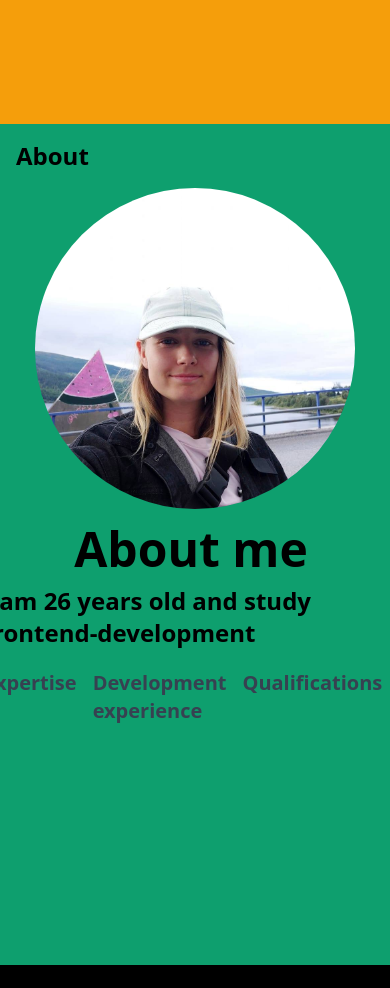
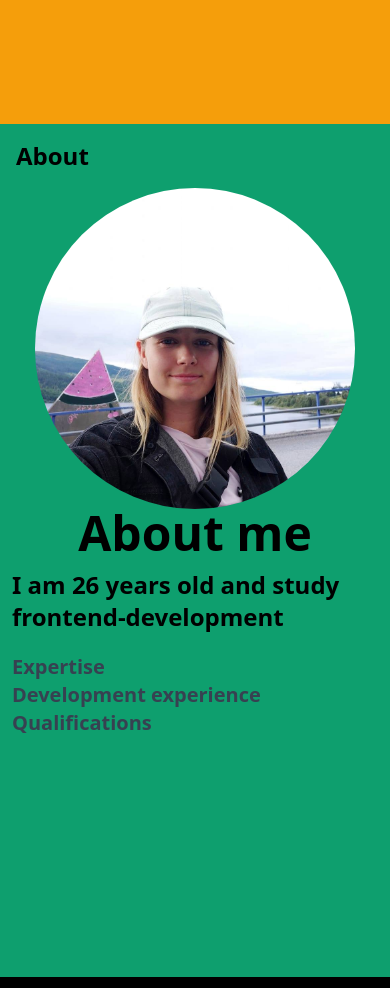
Before and after one commit to Stenemur/Stenemur.github.io, a website built with Vite: page index.html in a window 390 px wide. Shown: the part 720-1708 px from the top of the page. Built offline with nearby package versions, Linux system fonts and the light colour scheme.

Commit message:
About me page is responsive

```diff
--- a/index.html
+++ b/index.html
@@ -193,21 +193,22 @@
 
 
   </header>
-  <section id="about" class="bg-green-500 sm:h-screen md:h-screen lg:h-screen">
+  <section id="about" class="bg-green-500 xl:h-screen">
     <div class="max-w-screen-xl h-auto flex flex-wrap items-center justify-between mx-auto p-4">
 
       <p class="self-center text-2xl font-semibold whitespace-nowrap dark:text-white">About</p>
     </div>
-    <div class="grid gap-4 xl:grid-cols-3 md:grid-cols-2 grid-cols-1">
-      <div class=" my-0 md:my-10 md:mr-10 mx-px md:max-w-md h-full justify-center">
-        <img src="/Profilbild.jpg" alt="profile picture" class="rounded-full mx-auto max-w-xs sm:max-w-md md:max-w-full">
+    <div class="grid lg:grid-cols-2 grid-cols-1">
+      <div class="">
+        <img src="/Profilbild.jpg" alt="profile picture" class="rounded-full mx-auto max-w-xs sm:max-w-md md:max-w-md">
       </div>
 
-      <div class="flex justify-center items-center flex-col h-full mr-2">
+      <div class="flex justify-center items-center flex-col h-full ml-3 mr-3">
         <h2 class="font-semibold text-5xl mb-3">About me</h2>
         <div class="relative">
         <p class="font-semibold text-2xl mb-2">I am 26 years old and study frontend-development</p>
-        <div class="flex font-medium items-start mt-5">
+
+        <div class="flex font-medium items-start mt-5 flex-wrap">
 
           <p id="expertise" class="cursor-pointer relative group me-4 hover:text-gray-900 text-gray-700">
             <span class="text-xl font-bold">Expertise</span>
@@ -251,7 +252,7 @@
         </div>
         </div>
         </div>
-        <div class="block xl:hidden h-60"></div>
+        <div class="block xl:hidden md:visible sm:visible lg:visible h-60"></div>
 
   </section>
 
```
